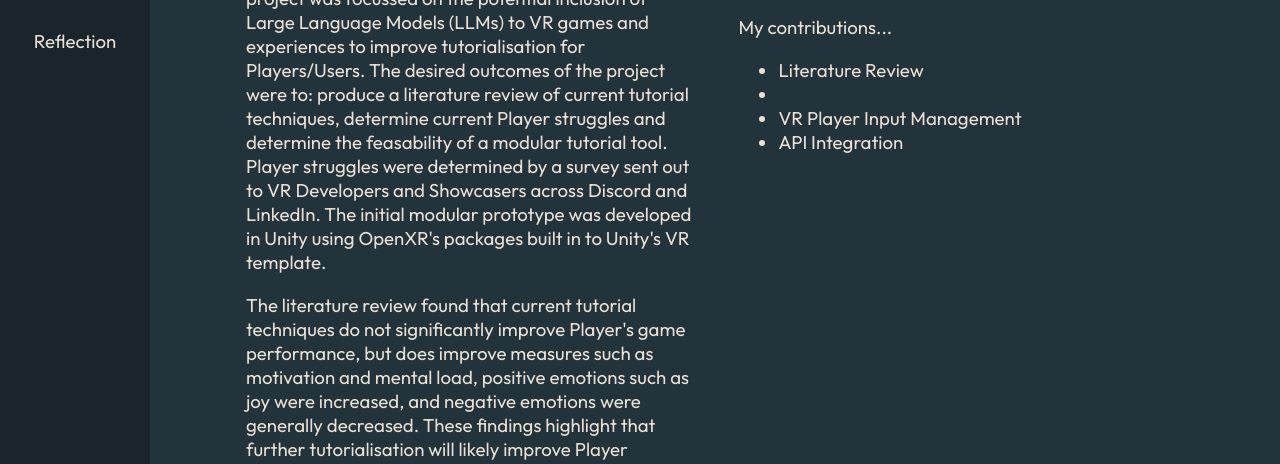
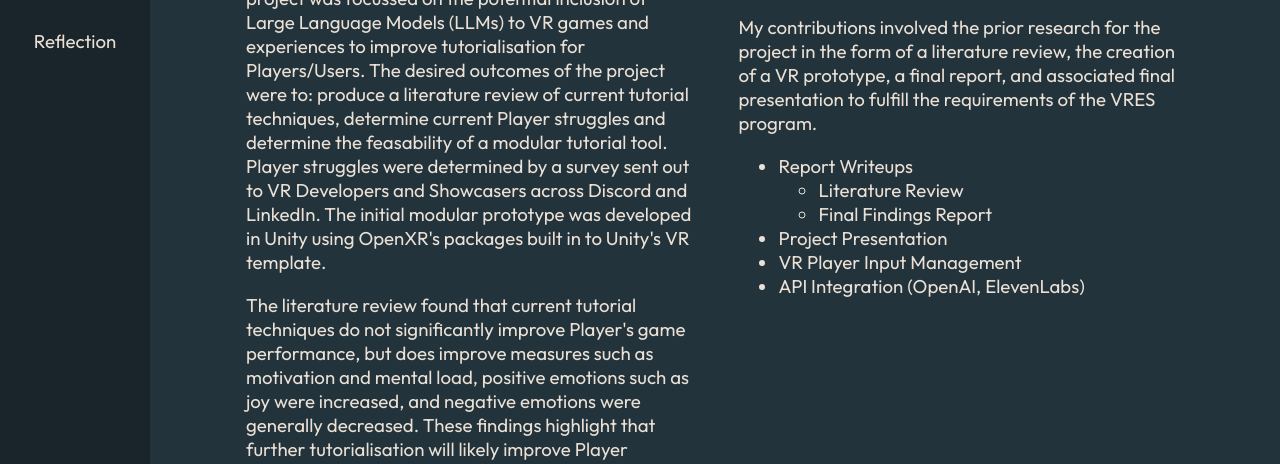
Before and after one commit to JakeHarkins/JakeHarkins.github.io, a plain HTML site: page projects/vres-2025.html in a window 1280 px wide. Shown: the part 327-791 px from the top of the page. Drawn offline with Linux system fonts and the light colour scheme.

Commit message:
Grammatical updates

```diff
--- a/projects/vres-2025.html
+++ b/projects/vres-2025.html
@@ -48,12 +48,17 @@
                 </p>
                 <h2>Key Contributions</h2>
                 <p>
-                    My contributions...
+                    My contributions involved the prior research for the project in the form of a literature review, the creation of a VR prototype, a final report, and associated final presentation
+                    to fulfill the requirements of the VRES program.
                     <ul>
-                        <li>Literature Review</li>
-                        <li></li>
+                        <li>Report Writeups</li>
+                        <ul>
+                            <li>Literature Review</li>
+                            <li>Final Findings Report</li>
+                        </ul>
+                        <li>Project Presentation</li>
                         <li>VR Player Input Management</li>
-                        <li>API Integration</li>
+                        <li>API Integration (OpenAI, ElevenLabs)</li>
                     </ul>
                 </p>
             </div>
```
Also changed, not shown: index.html (+1 -1 lines), projects/constructing-change.html (+1 -1 lines).
